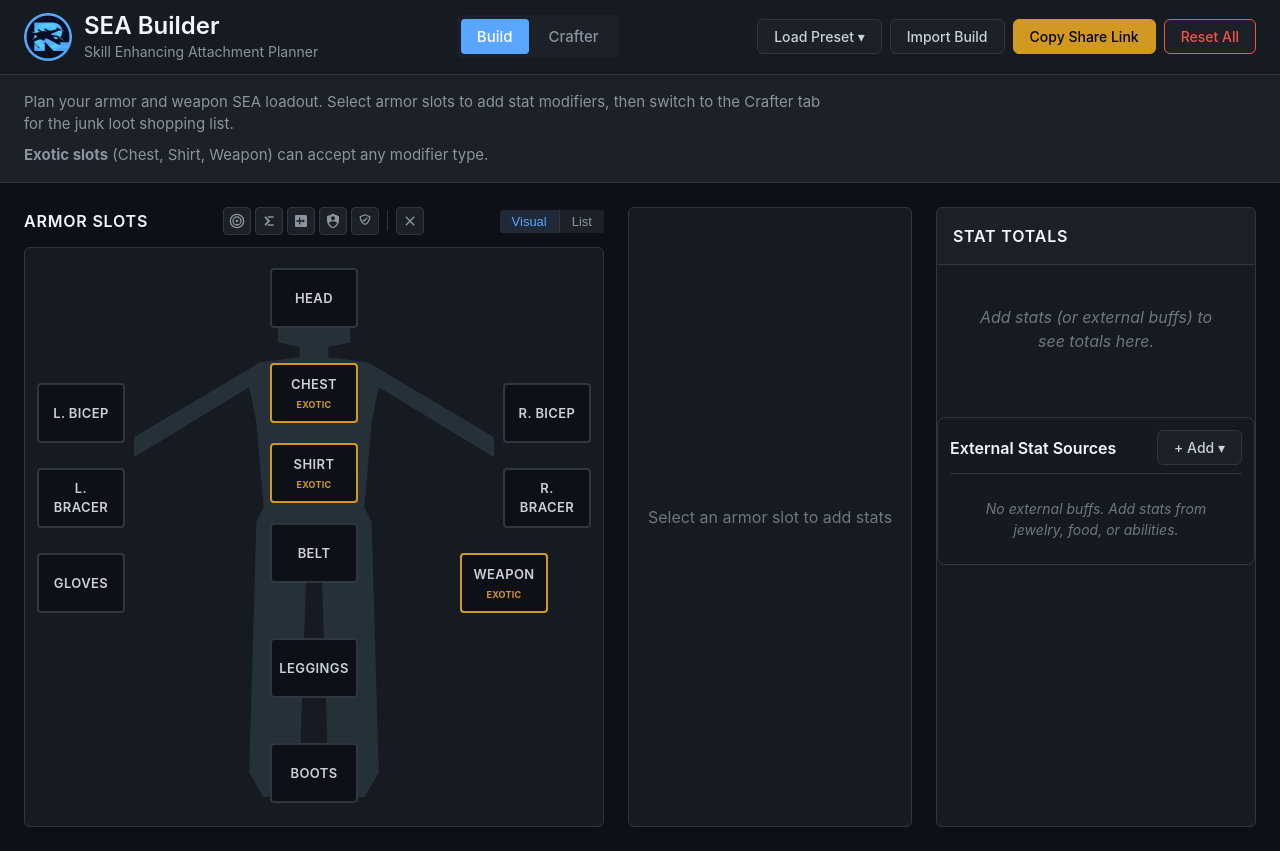
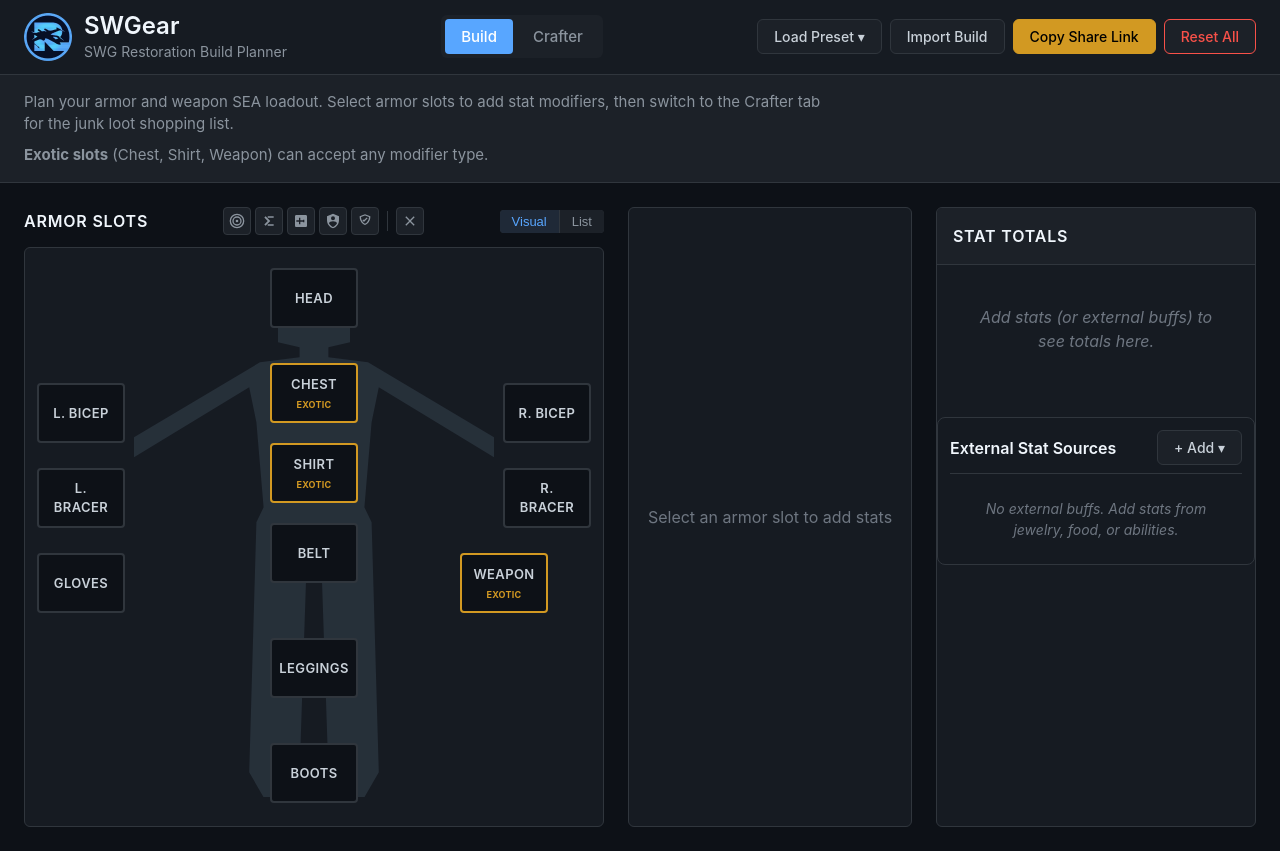
Before and after one commit to ZachariBarnes/swgear, a website built with Vite: page index.html in a window 1280 px wide. Built offline with nearby package versions, Linux system fonts and the light colour scheme.

Commit message:
Rebrand to SWGear + GitHub Actions deploy

```diff
--- a/index.html
+++ b/index.html
@@ -3,8 +3,8 @@
 <head>
   <meta charset="UTF-8">
   <meta name="viewport" content="width=device-width, initial-scale=1.0">
-  <title>SEA Builder | Star Wars Galaxies Restoration</title>
-  <meta name="description" content="Plan your Skill Enhancing Attachment (SEA) builds for armor and weapons in Star Wars Galaxies Restoration.">
+  <title>SWGear | SWG Restoration Build Planner</title>
+  <meta name="description" content="SWGear - Plan your armor, SEAs, buffs, and stats for Star Wars Galaxies Restoration.">
   <link rel="icon" type="image/webp" href="/swgr-logo.webp">
   <link rel="stylesheet" href="/src/styles/index.css">
 </head>
@@ -15,8 +15,8 @@
       <div class="header-brand">
         <img src="/swgr-logo.webp" alt="SWG Restoration" class="header-logo">
         <div class="header-title-group">
-          <h1 class="header-title">SEA Builder</h1>
-          <p class="header-subtitle">Skill Enhancing Attachment Planner</p>
+          <h1 class="header-title">SWGear</h1>
+          <p class="header-subtitle">SWG Restoration Build Planner</p>
         </div>
       </div>
 
--- a/package.json
+++ b/package.json
@@ -1,9 +1,9 @@
 {
-  "name": "seabuilder",
+  "name": "swgear",
   "version": "1.0.0",
-  "description": "SEA Builder for SWG Restoration - Plan your Skill Enhancing Attachment builds",
+  "description": "SWGear - Build planner for Star Wars Galaxies Restoration",
   "type": "module",
-  "homepage": "https://yourusername.github.io/SEABuilder/",
+  "homepage": "https://zacharibarnes.github.io/swgear/",
   "scripts": {
     "dev": "vite",
     "build": "vite build",
--- a/vite.config.js
+++ b/vite.config.js
@@ -1,8 +1,8 @@
 import { defineConfig } from 'vite';
 
 export default defineConfig({
-  // GitHub Pages base path - change 'SEABuilder' to your repo name
-  base: process.env.GITHUB_PAGES ? '/SEABuilder/' : '/',
+  // GitHub Pages base path
+  base: process.env.GITHUB_PAGES ? '/swgear/' : '/',
 
   // Enable JSON imports
   json: {
```
Also changed, not shown: .github/workflows/deploy.yml (added), README.md.
